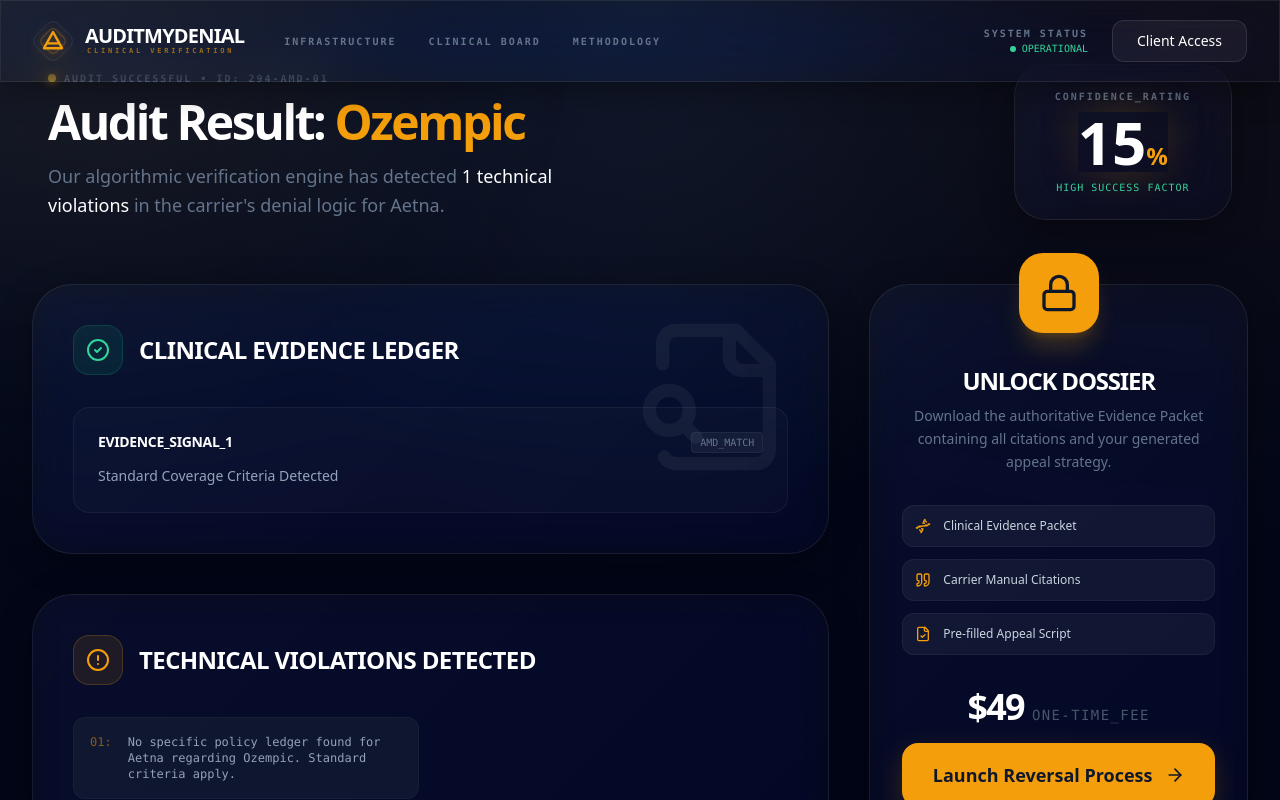
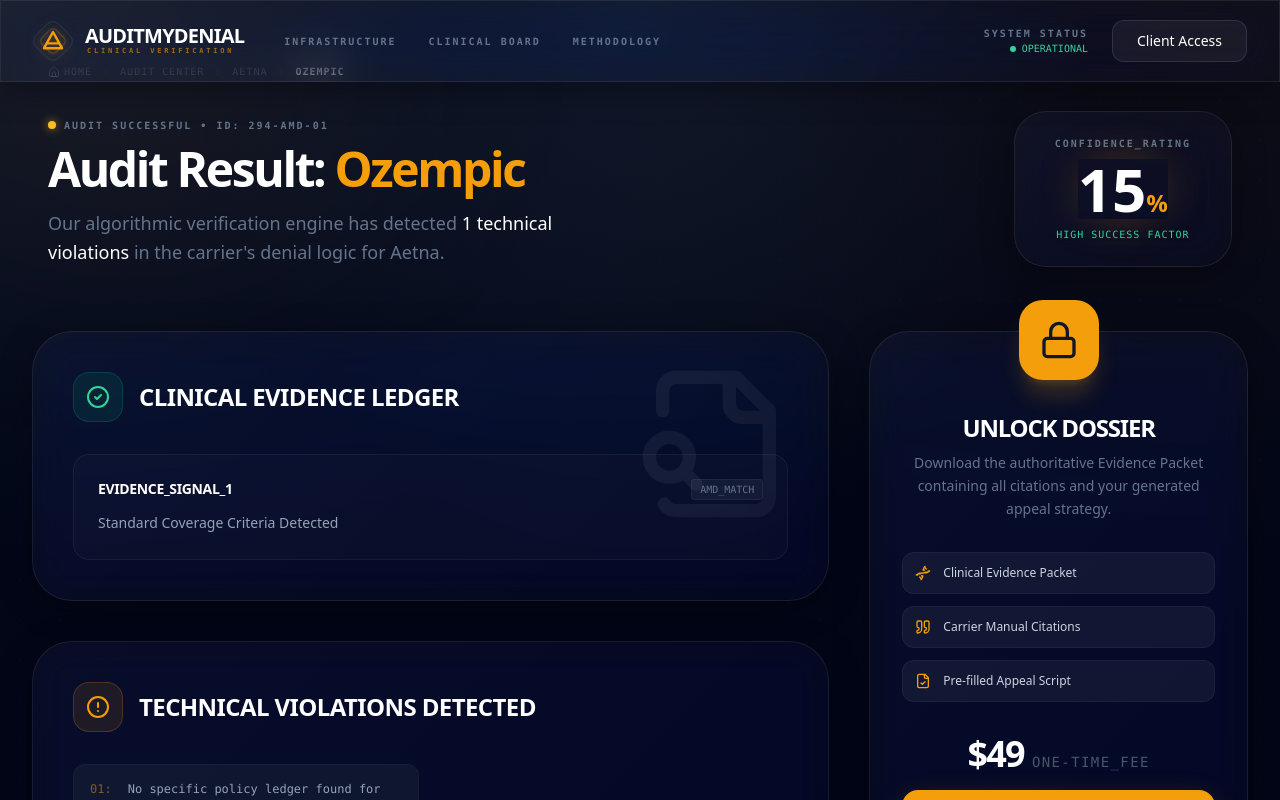
Before and after one commit to Emil1733/audit-my-denial, a Next.js app: page /audit/Aetna/Ozempic in a window 1280 px wide. Shown: the top 800 px of the page. Built offline with nearby package versions, Linux system fonts and the light colour scheme; no server answers; the database is empty.

Commit message:
seo: implement breadcrumbs and schema for enhanced E-E-A-T

```diff
--- a/components/audit/AuditClientPage.tsx
+++ b/components/audit/AuditClientPage.tsx
@@ -4,6 +4,7 @@
 import { motion, AnimatePresence } from "framer-motion";
 import { LeadCaptureModal } from "@/components/LeadCaptureModal";
 import { Shield, AlertCircle, CheckCircle2, Lock, ArrowRight, Dna, FileSearch, Quote, FileCheck } from "lucide-react";
+import { Breadcrumbs } from "./Breadcrumbs";
 
 const containerVariants = {
   hidden: { opacity: 0 },
@@ -31,6 +32,8 @@
   // JSON-LD Structured Data for SEO
   const jsonLd = {
     "@context": "https://schema.org",
+    "@graph": [
+      {
         "@type": "MedicalWebPage",
         "name": `${carrier} ${drug} Coverage Audit`,
         "description": `Technical verification of ${carrier} insurance coverage policies for ${drug}.`,
@@ -40,6 +43,31 @@
         },
         "specialty": "Health Insurance Appeals",
         "legalStatus": "HIPAA Compliant"
+      },
+      {
+        "@type": "BreadcrumbList",
+        "itemListElement": [
+          {
+            "@type": "ListItem",
+            "position": 1,
+            "name": "Home",
+            "item": "https://auditmydenial.com"
+          },
+          {
+            "@type": "ListItem",
+            "position": 2,
+            "name": carrier,
+            "item": `https://auditmydenial.com/audit/${carrier}`
+          },
+          {
+            "@type": "ListItem",
+            "position": 3,
+            "name": drug,
+            "item": `https://auditmydenial.com/audit/${carrier}/${drug}`
+          }
+        ]
+      }
+    ]
   };
 
   const [scanning, setScanning] = useState(true);
@@ -169,10 +197,16 @@
 
       <motion.div
         variants={containerVariants}
-        initial="hidden"
-        animate="visible"
+        initial="visible"
         className="max-w-7xl mx-auto px-8 py-16"
       >
+        <Breadcrumbs
+          items={[
+            { label: "Audit Center", href: "/#infrastructure" },
+            { label: carrier, href: `/audit/${carrier}` },
+            { label: drug }
+          ]}
+        />
 
       {/* Precision Header */}
       <motion.div variants={itemVariants} className="flex flex-col md:flex-row justify-between items-start md:items-end gap-8 mb-16 px-4">
--- /dev/null
+++ b/components/audit/Breadcrumbs.tsx
@@ -0,0 +1,35 @@
+"use client";
+
+import Link from "next/link";
+import { ChevronRight, Home } from "lucide-react";
+
+interface BreadcrumbProps {
+  items: {
+    label: string;
+    href?: string;
+  }[];
+}
+
+export function Breadcrumbs({ items }: BreadcrumbProps) {
+  return (
+    <nav className="flex items-center gap-2 text-[10px] font-mono uppercase tracking-widest text-slate-500 mb-8 px-4">
+      <Link href="/" className="hover:text-gold-500 transition-colors flex items-center gap-1">
+        <Home className="w-3 h-3" />
+        Home
+      </Link>
+
+      {items.map((item, index) => (
+        <div key={index} className="flex items-center gap-2">
+          <ChevronRight className="w-3 h-3 opacity-30" />
+          {item.href ? (
+            <Link href={item.href} className="hover:text-gold-500 transition-colors">
+              {item.label}
+            </Link>
+          ) : (
+            <span className="text-white font-bold">{item.label}</span>
+          )}
+        </div>
+      ))}
+    </nav>
+  );
+}
```
Lines whose indentation alone changed are shown as unchanged.
